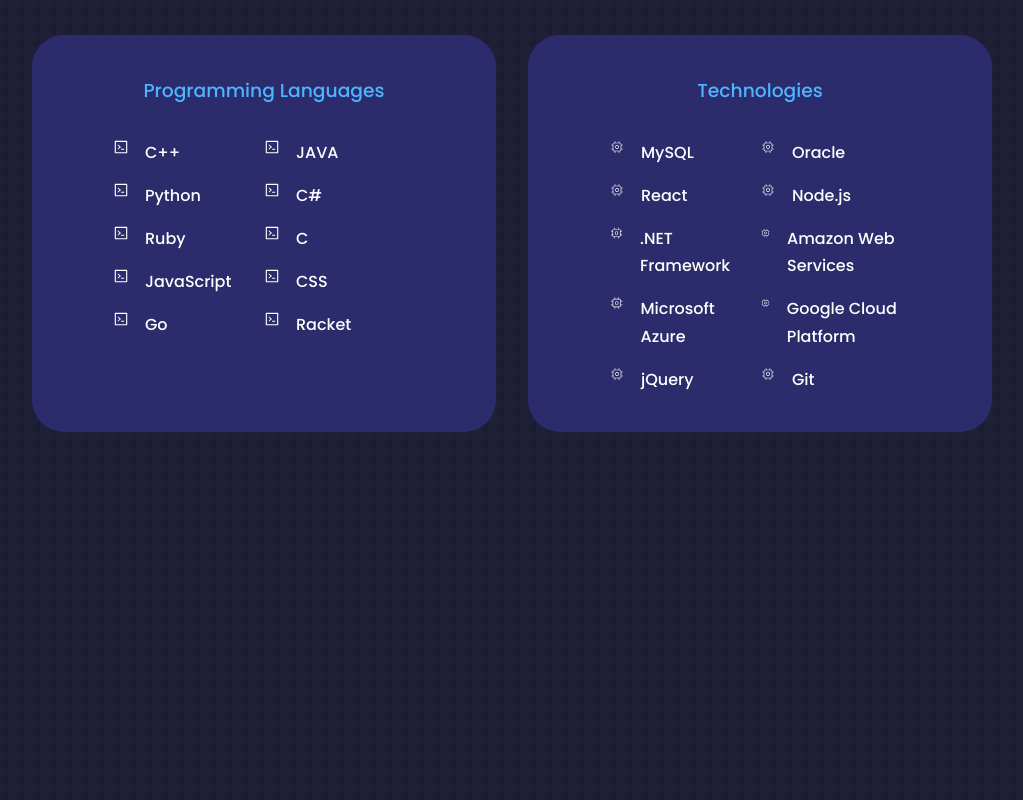
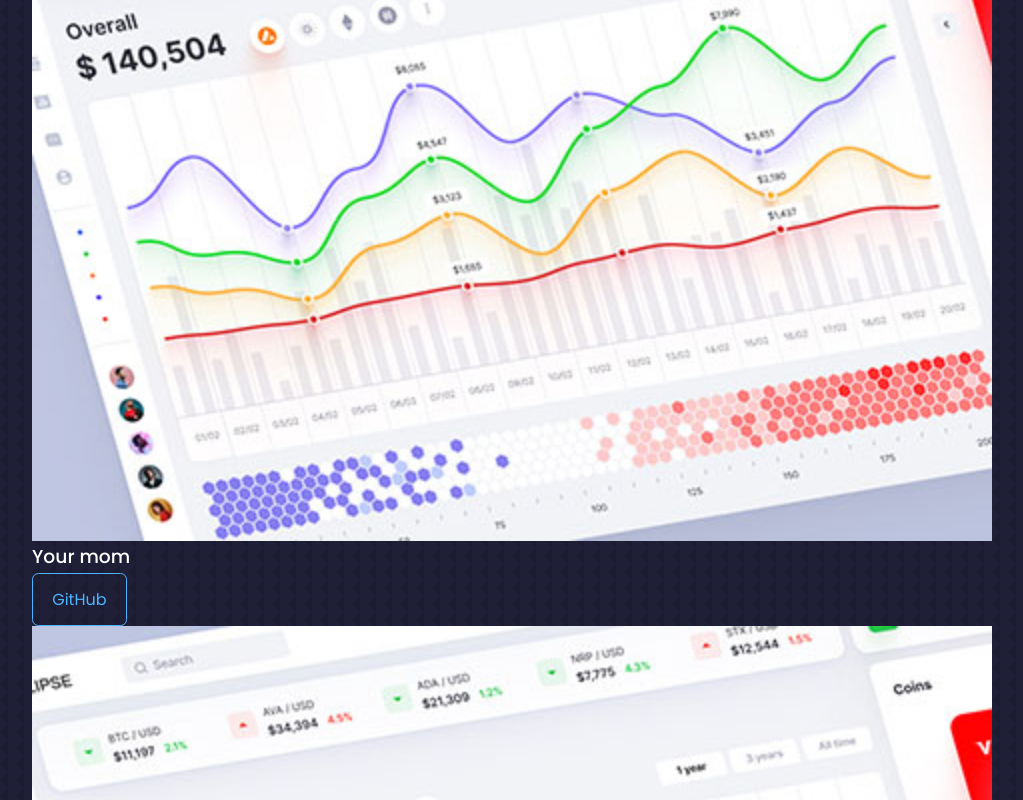
Before and after one commit to linusfackler/react-portfolio-website, a React (Create React App) app: page / in a window 1280 px wide. Shown: the part 2860-3660 px from the top of the page, without its empty margins (128-1151 px from the left). Built offline with nearby package versions, Linux system fonts and the light colour scheme.

Commit message:
fixed skills

```diff
--- a/src/components/portfolio/Portfolio.jsx
+++ b/src/components/portfolio/Portfolio.jsx
@@ -1,9 +1,94 @@
 import React from 'react'
 import './portfolio.css'
+import IMG1 from '../../assets/portfolio1.jpg'
+import IMG2 from '../../assets/portfolio2.jpg'
+import IMG3 from '../../assets/portfolio3.jpg'
+import IMG4 from '../../assets/portfolio4.jpg'
+import IMG5 from '../../assets/portfolio5.png'
+import IMG6 from '../../assets/portfolio6.jpg'
+
 
 const Portfolio = () => {
   return (
-    <section id='portfolio'>Portfolio</section>
+    <section id='portfolio'>
+      <h5>My Recent Work</h5>
+      <h2>Portfolio</h2>
+
+      <div className="container portofolio__container">
+
+        {/* ======== 1ST ITEM ======== */}
+        <article className='portfolio__item'>
+          <div className="portfolio__item-image">
+            <img src={IMG1} alt="" />
+          </div>
+          <h3>Your mom</h3>
+          <a href="https://github.com" className='btn' target='_blank'>GitHub</a>
+        </article>
+
+        {/* ======== 2ND ITEM ======== */}
+        <article className='portfolio__item'>
+          <div className="portfolio__item-image">
+            <img src={IMG1} alt="" />
+          </div>
+          <h3>Your mom</h3>
+          <a href="https://github.com" className='btn' target='_blank'>GitHub</a>
+        </article>
+
+        {/* ======== 3RD ITEM ======== */}
+        <article className='portfolio__item'>
+          <div className="portfolio__item-image">
+            <img src={IMG1} alt="" />
+          </div>
+          <h3>Your mom</h3>
+          <a href="https://github.com" className='btn' target='_blank'>GitHub</a>
+        </article>
+
+        {/* ======== 4TH ITEM ======== */}
+        <article className='portfolio__item'>
+          <div className="portfolio__item-image">
+            <img src={IMG1} alt="" />
+          </div>
+          <h3>Your mom</h3>
+          <a href="https://github.com" className='btn' target='_blank'>GitHub</a>
+        </article>
+
+        {/* ======== 5TH ITEM ======== */}
+        <article className='portfolio__item'>
+          <div className="portfolio__item-image">
+            <img src={IMG1} alt="" />
+          </div>
+          <h3>Your mom</h3>
+          <a href="https://github.com" className='btn' target='_blank'>GitHub</a>
+        </article>
+
+        {/* ======== 6TH ITEM ======== */}
+        <article className='portfolio__item'>
+          <div className="portfolio__item-image">
+            <img src={IMG1} alt="" />
+          </div>
+          <h3>Your mom</h3>
+          <a href="https://github.com" className='btn' target='_blank'>GitHub</a>
+        </article>
+
+        {/* ======== 7TH ITEM ======== */}
+        <article className='portfolio__item'>
+          <div className="portfolio__item-image">
+            <img src={IMG1} alt="" />
+          </div>
+          <h3>Your mom</h3>
+          <a href="https://github.com" className='btn' target='_blank'>GitHub</a>
+        </article>
+
+        {/* ======== 8TH ITEM ======== */}
+        <article className='portfolio__item'>
+          <div className="portfolio__item-image">
+            <img src={IMG1} alt="" />
+          </div>
+          <h3>Your mom</h3>
+          <a href="https://github.com" className='btn' target='_blank'>GitHub</a>
+        </article>
+      </div>
+    </section>
   )
 }
 
--- a/src/components/skills/Skills.jsx
+++ b/src/components/skills/Skills.jsx
@@ -18,52 +18,52 @@ const Skills = () => {
           <h3>Programming Languages</h3>
           <div className="skills__content">
             <article className='skills__details'>
-              <AiOutlineCode/>
+              <AiOutlineCode className='skills__details-icon'/>
               <h4>C++</h4>
             </article>
 
             <article className='skills__details'>
-              <AiOutlineCode/>
+              <AiOutlineCode className='skills__details-icon'/>
               <h4>JAVA</h4>
             </article>
 
             <article className='skills__details'>
-              <AiOutlineCode/>
+              <AiOutlineCode className='skills__details-icon'/>
               <h4>Python</h4>
             </article>
 
             <article className='skills__details'>
-              <AiOutlineCode/>
+              <AiOutlineCode className='skills__details-icon'/>
               <h4>C#</h4>
             </article>
 
             <article className='skills__details'>
-              <AiOutlineCode/>
+              <AiOutlineCode className='skills__details-icon'/>
               <h4>Ruby</h4>
             </article>
 
             <article className='skills__details'>
-              <AiOutlineCode/>
+              <AiOutlineCode className='skills__details-icon'/>
               <h4>C</h4>
             </article>
 
             <article className='skills__details'>
-              <AiOutlineCode/>
+              <AiOutlineCode className='skills__details-icon'/>
               <h4>JavaScript</h4>
             </article>
 
             <article className='skills__details'>
-              <AiOutlineCode/>
+              <AiOutlineCode className='skills__details-icon'/>
               <h4>CSS</h4>
             </article>
 
             <article className='skills__details'>
-              <AiOutlineCode/>
+              <AiOutlineCode className='skills__details-icon'/>
               <h4>Go</h4>
             </article>
 
             <article className='skills__details'>
-              <AiOutlineCode/>
+              <AiOutlineCode className='skills__details-icon'/>
               <h4>Racket</h4>
             </article>
           </div>
@@ -75,52 +75,52 @@ const Skills = () => {
         <h3>Technologies</h3>
           <div className="skills__content">
             <article className='skills__details'>
-              <CiMicrochip/>
+              <CiMicrochip className='skills__details-icon'/>
               <h4>MySQL</h4>
             </article>
 
             <article className='skills__details'>
-              <CiMicrochip/>
+              <CiMicrochip className='skills__details-icon'/>
               <h4>Oracle</h4>
             </article>
 
             <article className='skills__details'>
-              <CiMicrochip/>
+              <CiMicrochip className='skills__details-icon'/>
               <h4>React</h4>
             </article>
 
             <article className='skills__details'>
-              <CiMicrochip/>
+              <CiMicrochip className='skills__details-icon'/>
               <h4>Node.js</h4>
             </article>
 
             <article className='skills__details'>
-              <CiMicrochip/>
+              <CiMicrochip className='skills__details-icon'/>
               <h4>.NET Framework</h4>
             </article>
 
             <article className='skills__details'>
-              <CiMicrochip/>
+              <CiMicrochip className='skills__details-icon'/>
               <h4>Amazon Web Services</h4>
             </article>
 
             <article className='skills__details'>
-              <CiMicrochip/>
+              <CiMicrochip className='skills__details-icon'/>
               <h4>Microsoft Azure</h4>
             </article>
 
             <article className='skills__details'>
-              <CiMicrochip/>
+              <CiMicrochip className='skills__details-icon'/>
               <h4>Google Cloud Platform</h4>
             </article>
 
             <article className='skills__details'>
-              <CiMicrochip/>
+              <CiMicrochip className='skills__details-icon'/>
               <h4>jQuery</h4>
             </article>
 
             <article className='skills__details'>
-              <CiMicrochip/>
+              <CiMicrochip className='skills__details-icon'/>
               <h4>Git</h4>
             </article>
           </div>
--- a/src/components/skills/skills.css
+++ b/src/components/skills/skills.css
@@ -34,3 +34,37 @@
     display: flex;
     gap: 1rem;
 }
+
+.skills__details-icon {
+    margin-top: 6px;
+    color: var(--color-primary);
+}
+
+/* =============== MEDIA QUERIES (MEDIUM DEVICES) ================== */
+@media screen and (max-width: 1024px) {
+    .skills__container {
+        grid-template-columns: 1fr;
+    }
+
+    .skills__container > div {
+        width: 80%;
+        padding: 2rem;
+        margin: 0 auto;
+    }
+
+    .skills__content {
+        padding: 1rem;
+    }
+}
+
+/* =============== MEDIA QUERIES (SMALL DEVICES) ================== */
+@media screen and (max-width: 600px) {
+    .skills__container {
+        gap: 1rem;
+    }
+
+    .skills__container > div {
+        width: 100%;
+        padding: 2rem 1rem;
+    }
+}
--- a/src/index.css
+++ b/src/index.css
@@ -57,7 +57,6 @@ h1 {
 
 section {
     margin-top: 8rem;
-    height: 100vh;
 }
 
 section > h2, section > h5 {
```
